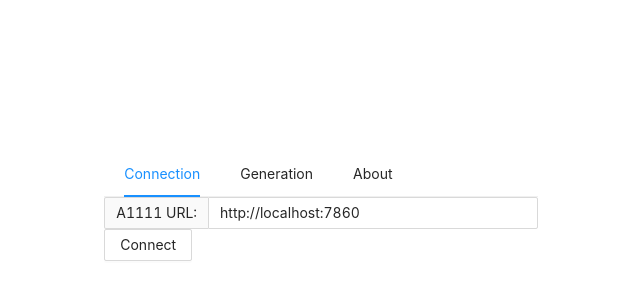
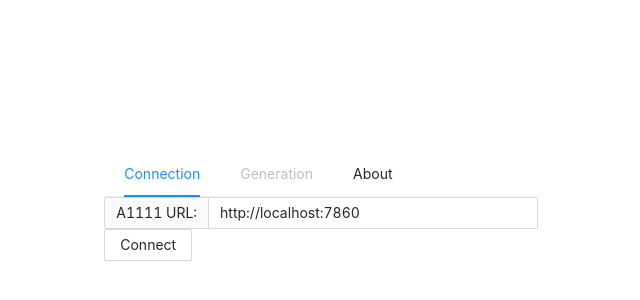
Before and after one commit to huchenlei/stable-diffusion-ps-pea, a Vue app: page / in a window 1280 px wide. Shown: the part 194-494 px from the top of the page, without its empty margins (102-742 px from the left). Built offline with nearby package versions, Linux system fonts and the light colour scheme.

Commit message:
:wrench: Disable generation view when not connected

```diff
--- a/src/App.vue
+++ b/src/App.vue
@@ -1,5 +1,7 @@
 <script setup lang="ts">
 import { RouterLink, RouterView, useRoute } from 'vue-router';
+import { useA1111ContextStore } from '@/stores/a1111ContextStore';
+const context = useA1111ContextStore().a1111Context;
 const route = useRoute();
 </script>
 
@@ -12,7 +14,7 @@ const route = useRoute();
           <a-menu-item key="/">
             <RouterLink to="/">{{ $t('nav.connection') }}</RouterLink>
           </a-menu-item>
-          <a-menu-item key="/generation">
+          <a-menu-item key="/generation" :disabled="!context.initialized">
             <RouterLink to="/generation">{{ $t('nav.generation') }}</RouterLink>
           </a-menu-item>
           <a-menu-item key="/about">
```
